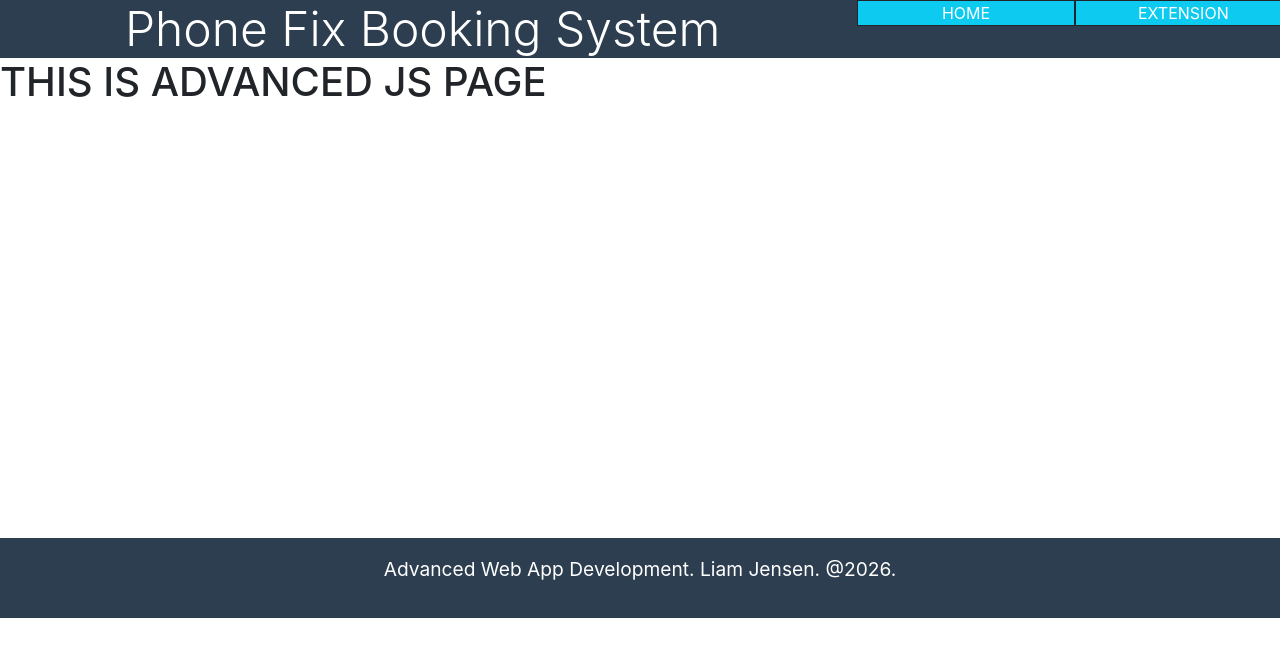
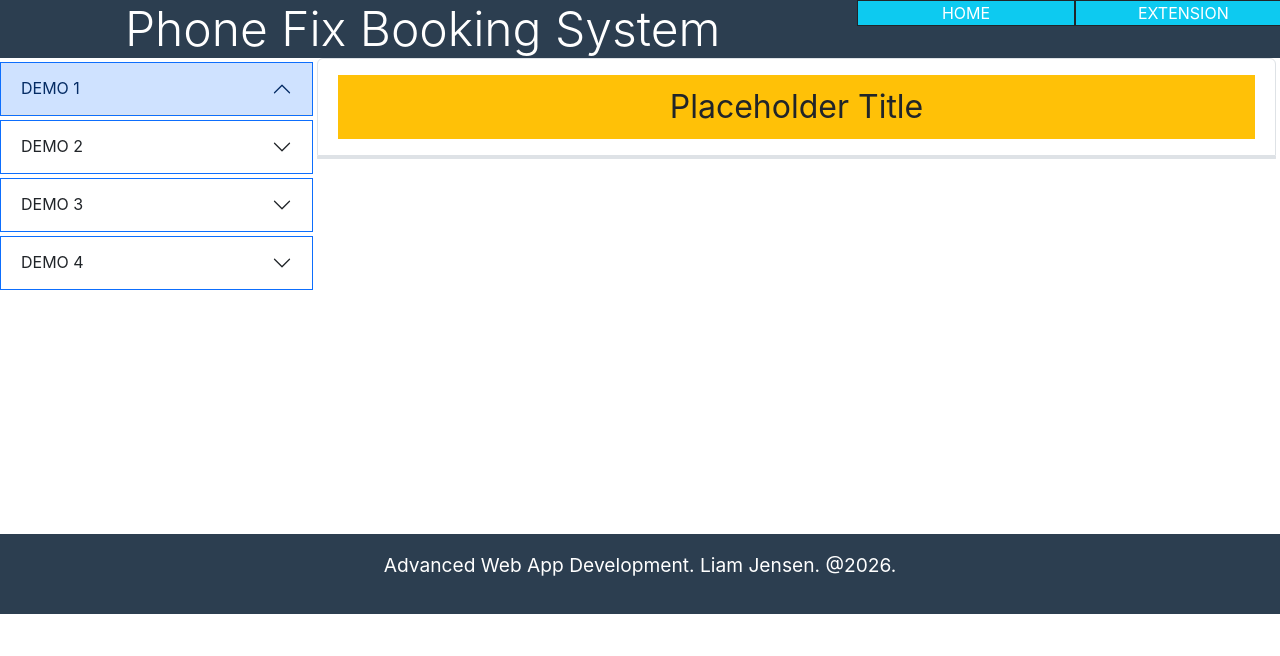
Before and after one commit to ParadoxPrime/project2, a React (Create React App) app: page /AdvancedJS in a window 1280 px wide. Shown: the top 656 px of the page. Built offline with nearby package versions, Linux system fonts and the light colour scheme.

Commit message:
Demo Accordions on AdvJS page

```diff
--- a/src/my-components/AdvancedJS.js
+++ b/src/my-components/AdvancedJS.js
@@ -2,9 +2,91 @@
 function AdvancedJS() {
     //Component UI: HTML Rendering
     return(<>
-        <div style={{minHeight: '60vh'}}>
-            <h1>THIS IS ADVANCED JS PAGE</h1>
-        </div>
+    <div style={{minHeight: '60vh'}}>
+        <div class="accordion row align-items-start g-1" id="accordionDemo">{/*Start of All Demos Section*/}
+
+            <div class="row col-12 col-lg-3 g-1">
+                <h2 class="accordion-header col-6 col-lg-12">
+                    <button class="accordion-button border border-primary" type="button"
+							data-bs-toggle="collapse" data-bs-target="#collapseOne">
+                        DEMO 1
+                    </button>
+                </h2>
+                <h2 class="accordion-header col-6 col-lg-12">
+                    <button class="accordion-button collapsed border border-primary" type="button"
+						data-bs-toggle="collapse" data-bs-target="#collapseTwo">
+						DEMO 2
+                    </button>
+                </h2>
+                <h2 class="accordion-header col-6 col-lg-12">
+                    <button class="accordion-button collapsed border border-primary" type="button"
+						data-bs-toggle="collapse" data-bs-target="#collapseThree">
+						DEMO 3
+                    </button>
+                </h2>
+                <h2 class="accordion-header col-6 col-lg-12">
+                    <button class="accordion-button collapsed border border-primary" type="button"
+						data-bs-toggle="collapse" data-bs-target="#collapseFour">
+						DEMO 4
+                    </button>
+                </h2>
+            </div>
+
+            {/*<!--DEMOS BEGIN HERE-->*/}
+            <div class="col-12 col-lg-9"> {/*<!--main demos div-->*/}
+
+                <div class="accordion-item"> {/*<!--Demo 1-->*/}
+                    <div id="collapseOne" class="accordion-collapse collapse show" data-bs-parent="#accordionDemo">
+                        <div class="accordion-body">
+                            <div class="bg-warning fs-2 p-2 text-center">Placeholder Title</div>
+                            <div>
+                                {/*DEMO SPACE*/}
+                            </div>
+                        </div>
+                    </div>
+                </div>
+
+                <div class="accordion-item"> {/*<!--Demo 2-->*/}
+                    <div id="collapseTwo" class="accordion-collapse collapse" data-bs-parent="#accordionDemo">
+                        <div class="accordion-body">
+                            <div class="bg-warning fs-2 p-2 text-center">Placeholder Title</div>
+                            <div>
+                                {/*DEMO SPACE*/}
+                            </div>
+                        </div>
+                    </div>
+                </div>
+
+                <div class="accordion-item"> {/*<!--Demo 3-->*/}
+                    <div id="collapseThree" class="accordion-collapse collapse" data-bs-parent="#accordionDemo">
+                        <div class="accordion-body">
+                            <div class="bg-warning fs-2 p-2 text-center">Placeholder Title</div>
+                            <div>
+                                {/*DEMO SPACE*/}
+                            </div>
+                        </div>
+                    </div>
+                </div>
+
+                <div class="accordion-item"> {/*<!--Demo 4-->*/}
+                    <div id="collapseFour" class="accordion-collapse collapse" data-bs-parent="#accordionDemo">
+                        <div class="accordion-body">
+                            <div class="bg-warning fs-2 p-2 text-center">Placeholder Title</div>
+                            <div>
+                                {/*DEMO SPACE*/}
+                            </div>
+                        </div>
+                    </div>
+                </div>
+
+
+
+            </div>
+
+
+
+        </div>{/*<!--End of All Demos Section-->*/}
+    </div>
     </>);
 }
 //Export this component to the entire app, can be re-used or hooked into other Components
```
